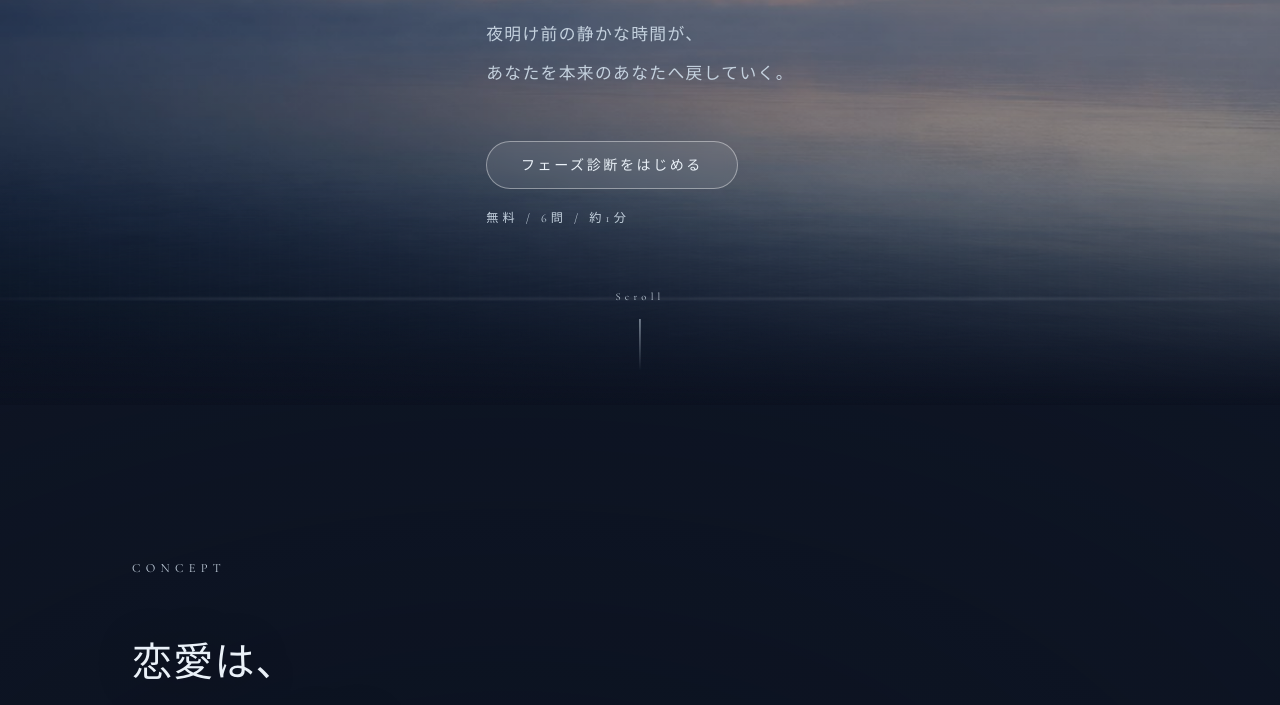
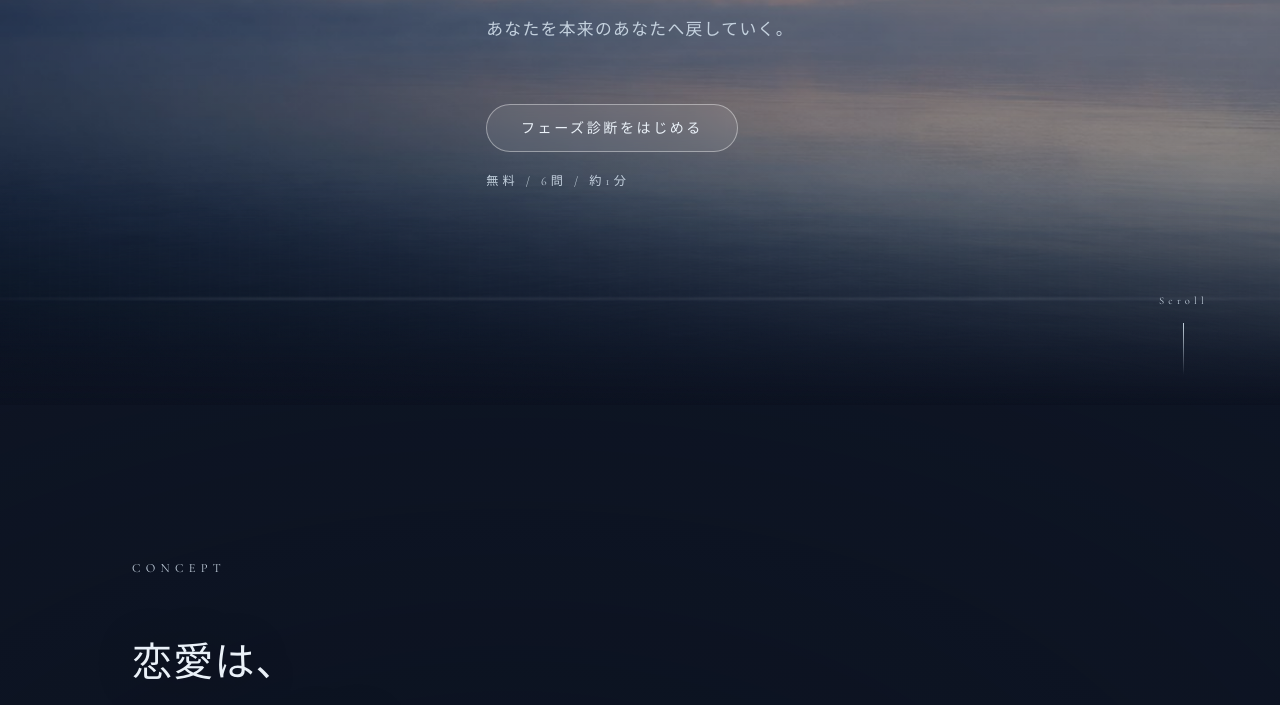
Before and after one commit to starlitkoyo/pale-hour, a plain HTML site: page index.html in a window 1280 px wide. Shown: the part 395-1100 px from the top of the page. Drawn offline with nearby package versions, Linux system fonts and the light colour scheme.

Commit message:
Add files via upload

```diff
--- a/assets/css/home.css
+++ b/assets/css/home.css
@@ -92,7 +92,12 @@ body.page-home{background:#0E1524}
 .hero{
   position:relative; min-height:100svh;
   display:flex; align-items:center;
-  padding-block:calc(var(--header-h) + 40px) 90px;
+  align-items:safe center;   /* 画面が低い時は中央でなく上から並べ、ヘッダーとの重なりを防ぐ */
+  padding-block:calc(var(--header-h) + clamp(40px, 7vh, 84px)) 110px;
+}
+/* PC：下部のScroll表示と干渉しないよう、コピーの下に余白を厚く確保 */
+@media (min-width: 961px){
+  .hero{padding-bottom:190px}
 }
 .hero__photo{
   position:absolute; inset:0; z-index:-1; overflow:hidden;
@@ -123,17 +128,26 @@ body.page-home{background:#0E1524}
   font-family:var(--serif-jp); font-weight:500;
   font-size:clamp(2.1rem, 6vw, 3.5rem); line-height:1.6; letter-spacing:.06em;
 }
-.hero__sub{margin-top:2em; line-height:2.3; letter-spacing:.08em; color:var(--ink-light-soft); font-size:clamp(.95rem,1.4vw,1.05rem)}
-.hero__cta{margin-top:3em}
+/* 余白は文字サイズ基準(em)でなく画面高さ基準：スマホの見え方は維持しつつPCで自然に */
+.hero__sub{margin-top:clamp(26px, 4.5vh, 46px); line-height:2.3; letter-spacing:.08em; color:var(--ink-light-soft); font-size:clamp(.95rem,1.4vw,1.05rem)}
+.hero__cta{margin-top:clamp(38px, 7vh, 68px)}
 .hero__cta .btn{border-color:rgba(255,255,255,.4); background:rgba(255,255,255,.08)}
 .hero__cta .btn:hover{border-color:rgba(246,238,224,.75)}
 .hero__note{display:block; margin-top:1.4em; font-family:var(--serif-en); font-size:.76rem; letter-spacing:.34em; color:var(--ink-light-soft)}
 .hero__scroll{
-  position:absolute; left:50%; bottom:34px; transform:translateX(-50%);
+  position:absolute; left:50%; bottom:30px; transform:translateX(-50%);
   display:flex; flex-direction:column; align-items:center; gap:12px;
   font-family:var(--serif-en); font-size:.66rem; letter-spacing:.4em; color:var(--ink-light-soft);
 }
 .hero__scroll::after{content:""; width:1px; height:52px; background:linear-gradient(to bottom, currentColor, transparent)}
+/* PC：コピーの列と重ならないよう右下へ */
+@media (min-width: 961px){
+  .hero__scroll{left:auto; right:var(--gutter); transform:none}
+}
+/* 高さの低いウィンドウでは出さない（重なりの原因を断つ） */
+@media (max-height: 660px){
+  .hero__scroll{display:none}
+}
 
 /* ----------------------------------------------------------------------------
    02 Concept — 左コピー / 右静物写真の非対称
```
